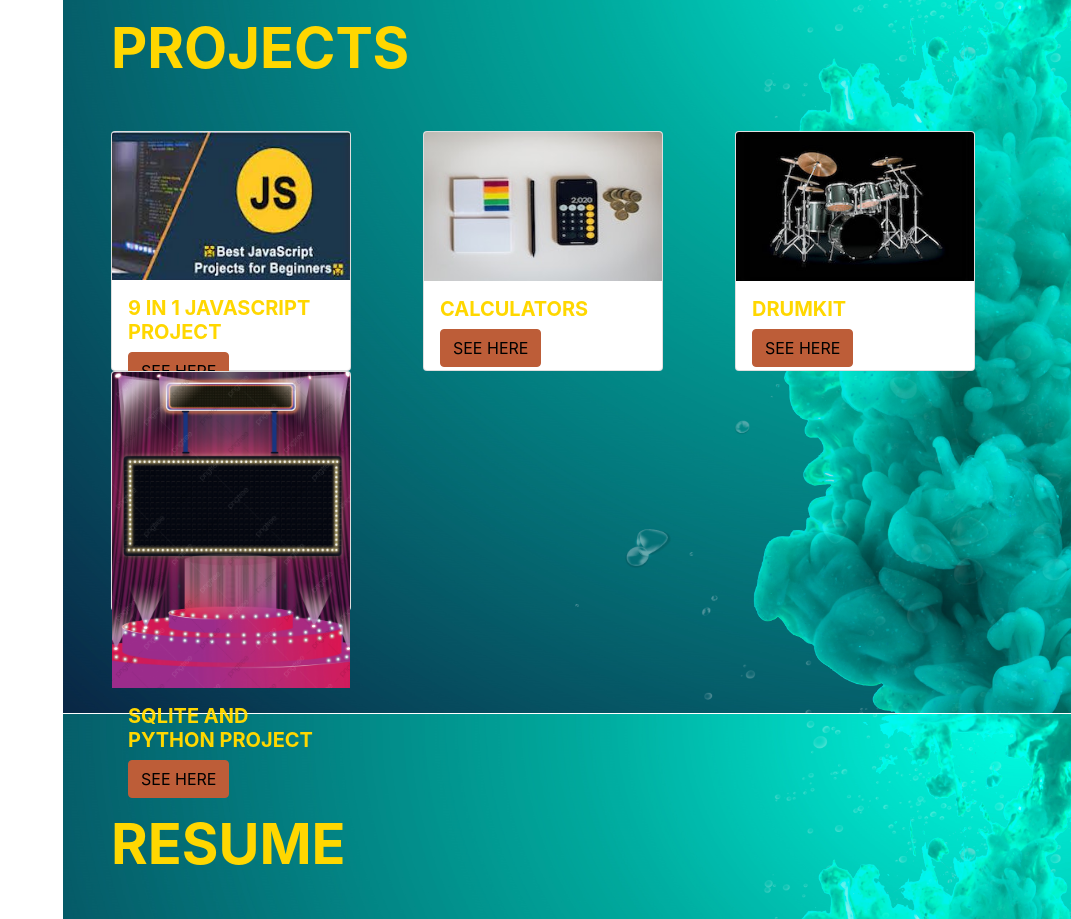
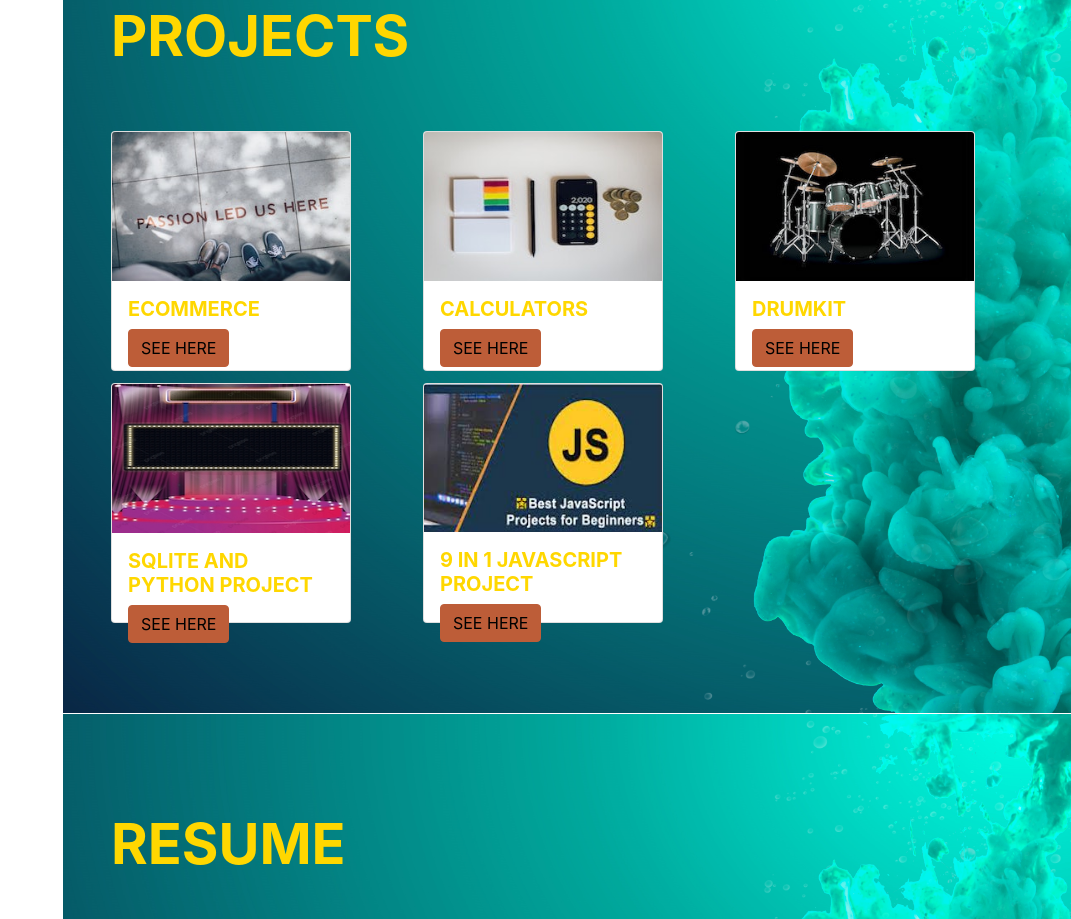
Before and after one commit to LavanyaGopathi/My_Portfolio, a plain HTML site: page index.html in a window 1280 px wide. Shown: the part 4092-5011 px from the top of the page, without its empty margins (209-1280 px from the left). Drawn offline with Linux system fonts and the light colour scheme; a web font is replaced by a local one.

Commit message:
update all

```diff
--- a/index.html
+++ b/index.html
@@ -152,13 +152,14 @@
                 <div class="row">
                     <div class="col-4">
                         <div class="card" style="width: 15rem; height: 15rem;">
-                            <img class="card-img-top" src="./images/Javascript_projects.jpeg" alt="Javascript Beginners Projects" sizes="286px*180px">
+                            <img class="card-img-top" src="./images/bigProject.jpg" alt="Theater" sizes="286px*180px">
                             <div class="card-body">
-                                <h5 class="card-title">9 in 1 javascript Project</h5>
-                                <a href="https://lavanya.co.uk/9 in 1 projects/index.html" class="btn btn-primary">SEE HERE</a>
+                                <h5 class="card-title">Ecommerce</h5>
+                                <a href="http://lavanyagpathi.pythonanywhere.com" class="btn btn-primary">SEE HERE</a>
                             </div>
                         </div>
                     </div>
+
                     <div class="col-4">
                         <div class="card" style="width: 15rem; height: 15rem;">
                             <img class="card-img-top" src="./images/calculator.jpg" alt="calculator image" sizes="286px*180px">
@@ -179,10 +180,20 @@
                     </div>
                     <div class="col-4">
                         <div class="card" style="width: 15rem; height: 15rem;">
-                            <img class="card-img-top" src="./projects/sqLite projects/images/movie.jpeg" alt="Theater" sizes="286px*180px">
+                            <img class="card-img-top" src="./images/movie.jpeg" alt="Theater" sizes="286px*180px">
                             <div class="card-body">
                                 <h5 class="card-title">SQLite And Python Project</h5>
-                                <a href="./projects/sqLite projects/films.html" class="btn btn-primary">SEE HERE</a>
+                                <a href="https://lavanya.co.uk/Films/films.html" class="btn btn-primary">SEE HERE</a>
+                            </div>
+                        </div>
+                    </div>
+
+                    <div class="col-4">
+                        <div class="card" style="width: 15rem; height: 15rem;">
+                            <img class="card-img-top" src="./images/Javascript_projects.jpeg" alt="Javascript Beginners Projects" sizes="286px*180px">
+                            <div class="card-body">
+                                <h5 class="card-title">9 in 1 javascript Project</h5>
+                                <a href="https://lavanya.co.uk/9 in 1 projects/index.html" class="btn btn-primary">SEE HERE</a>
                             </div>
                         </div>
                     </div>
```
Also changed, not shown: css/styles.css, images/bigProject.jpg (added), images/movie.jpeg (added), projects/sqLite projects/images/movie.jpeg (deleted), 3 other files.
